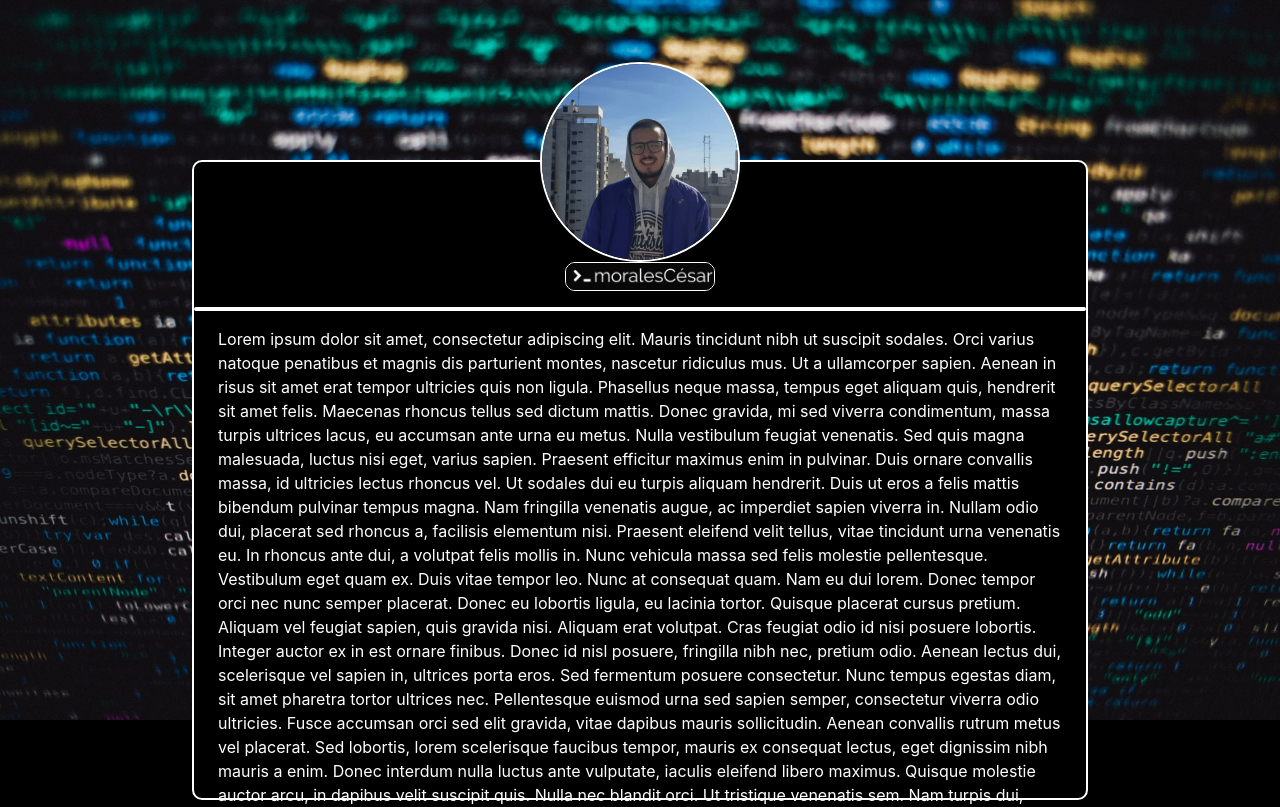
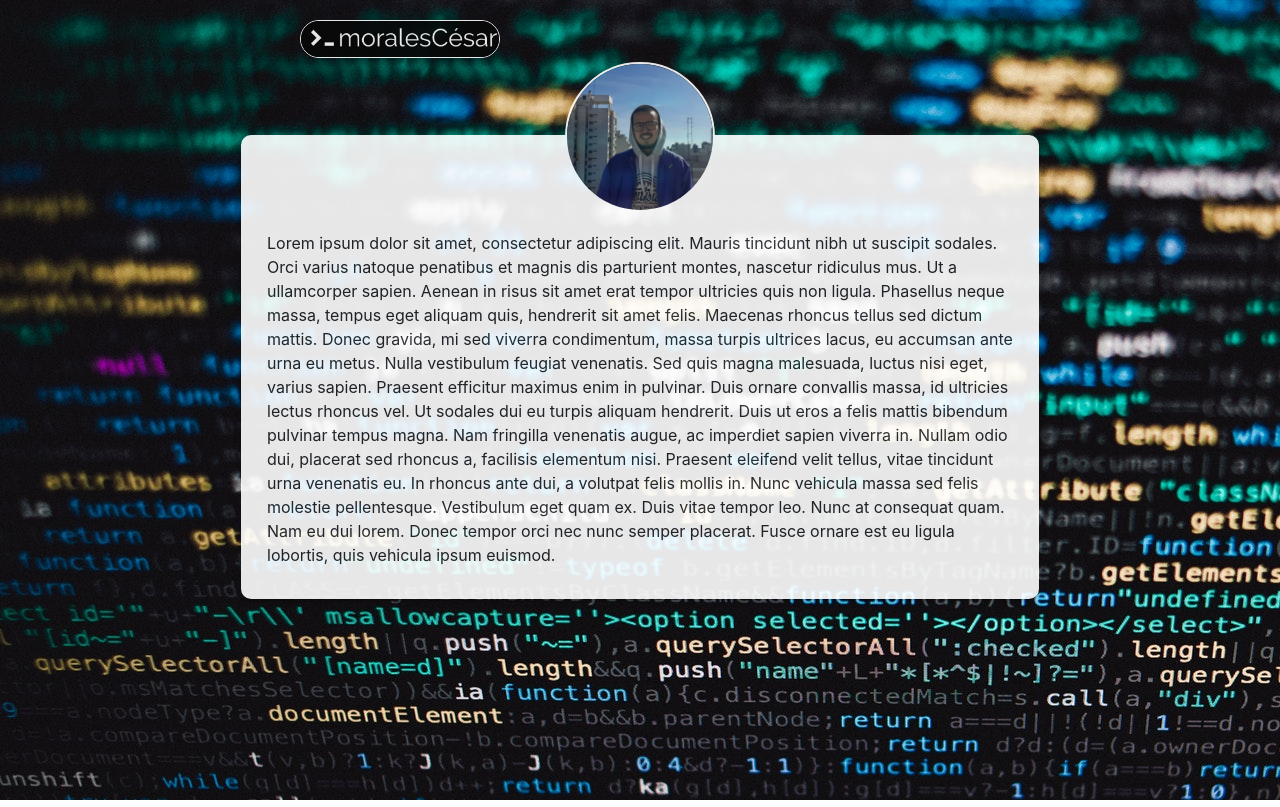
Before and after one commit to Cesar-Morales/react-cv, a React (Create React App) app: page / in a window 1280 px wide. Shown: the top 807 px of the page. Built offline with nearby package versions, Linux system fonts and the light colour scheme.

Commit message:
base terminada

```diff
--- a/public/index.html
+++ b/public/index.html
@@ -14,7 +14,7 @@
   <link rel="stylesheet" href="https://fonts.googleapis.com/css?family=Roboto:300,400,500,700&display=swap" />
   <link rel="stylesheet" href="https://stackpath.bootstrapcdn.com/bootstrap/4.3.1/css/bootstrap.min.css" integrity="sha384-ggOyR0iXCbMQv3Xipma34MD+dH/1fQ784/j6cY/iJTQUOhcWr7x9JvoRxT2MZw1T" crossorigin="anonymous">
 </head>
-  <body class="container" style="background: black;">
+  <body class="container" style="background-image: url('./images/code.jpg'); filter: opacity(90%)">
     <noscript>You need to enable JavaScript to run this app.</noscript>
     <div id="root"></div>
     <script src="https://code.jquery.com/jquery-3.3.1.slim.min.js" integrity="sha384-q8i/X+965DzO0rT7abK41JStQIAqVgRVzpbzo5smXKp4YfRvH+8abtTE1Pi6jizo" crossorigin="anonymous"></script>
--- a/src/App.js
+++ b/src/App.js
@@ -2,7 +2,7 @@
 /*Components */
 //import NavBar from './component/NavBar'
 //import Footer from './component/Footer'
-import CoverPage from './component/CoverPage'
+import BackgroundImage from './component/BackgroundImage'
 import BodyComp from './component/BodyComp'
 import {Container} from '@material-ui/core'
 
@@ -11,9 +11,9 @@ function App() {
   return (
     <Container maxWidth='xl'>
       {/* Card */}
-        <CoverPage></CoverPage>
+        <BackgroundImage></BackgroundImage>
       {/* navbar fixed */}
-      <BodyComp></BodyComp>
+        <BodyComp></BodyComp>
       {/* Body
         <NavBar></NavBar>
       {/* footer
--- /dev/null
+++ b/src/component/BackgroundImage.js
@@ -0,0 +1,22 @@
+import React, { Component } from 'react'
+import {Box} from '@material-ui/core/'
+
+
+export default class BackgroundImage extends Component {
+    render() {
+        return (
+            <Box position="relative" top='0%'>
+                <Box left="18%" position="absolute" top='20px' zIndex="0">
+                    <img width='200' style={styleImg} src={process.env.PUBLIC_URL + '/images/moralesCesarLogo.png'} alt="background" />
+                </Box>
+            </Box>
+        )
+    }
+}
+
+const styleImg = {
+  display:'block',
+  margin:'auto',
+  borderRadius: '100px',
+  border: '1px solid white'
+}
--- a/src/component/BodyComp.js
+++ b/src/component/BodyComp.js
@@ -5,38 +5,21 @@ export default class BodyComp extends Component {
   render() {
     return (
       /*all*/
-      <Box  zIndex='1' position="absolute" top="20%" bottom='0' right="15%" left="15%" style={border} >
+      <Box  zIndex='1'  boxShadow={3}  position="absolute" top="135px"  right="15%" left="15%" style={border} >
         {/*photo*/}
-            <Box zIndex='3' position="absolute" left="0" right="0%" top="-100px">
-              <img width='200px' height='200px' src={process.env.PUBLIC_URL + '/images/profileImage.png'} style={centerImg} alt="background" />
+        <Box zIndex='1' position="absolute" left="0%" right="0%" top="-75px">
+          <img width='150px' height='150px' src={process.env.PUBLIC_URL + '/images/profileImage.png'} style={centerImg} alt="background" />
         </Box>
         {/*body*/}
-            <Box  position='relative' top='100px'>
-
-              <img width='150' style={styleImg} src={process.env.PUBLIC_URL + '/images/moralesCesarLogo.png'} alt="background" />
-              <hr style={border}/>
-              <Container>
-            <p style={{color:'white'}}>
+        <Box  position='relative' top='70px'>
+          <br/>
+          <Container style={{marginBottom:'100px'}}>
+            <p >
               Lorem ipsum dolor sit amet, consectetur adipiscing elit. Mauris tincidunt nibh ut suscipit sodales. Orci varius natoque penatibus et magnis dis parturient montes, nascetur ridiculus mus. Ut a ullamcorper sapien. Aenean in risus sit amet erat tempor ultricies quis non ligula. Phasellus neque massa, tempus eget aliquam quis, hendrerit sit amet felis. Maecenas rhoncus tellus sed dictum mattis. Donec gravida, mi sed viverra condimentum, massa turpis ultrices lacus, eu accumsan ante urna eu metus. Nulla vestibulum feugiat venenatis.
-
               Sed quis magna malesuada, luctus nisi eget, varius sapien. Praesent efficitur maximus enim in pulvinar. Duis ornare convallis massa, id ultricies lectus rhoncus vel. Ut sodales dui eu turpis aliquam hendrerit. Duis ut eros a felis mattis bibendum pulvinar tempus magna. Nam fringilla venenatis augue, ac imperdiet sapien viverra in. Nullam odio dui, placerat sed rhoncus a, facilisis elementum nisi. Praesent eleifend velit tellus, vitae tincidunt urna venenatis eu. In rhoncus ante dui, a volutpat felis mollis in. Nunc vehicula massa sed felis molestie pellentesque. Vestibulum eget quam ex. Duis vitae tempor leo. Nunc at consequat quam. Nam eu dui lorem. Donec tempor orci nec nunc semper placerat.
-
-Donec eu lobortis ligula, eu lacinia tortor. Quisque placerat cursus pretium. Aliquam vel feugiat sapien, quis gravida nisi. Aliquam erat volutpat. Cras feugiat odio id nisi posuere lobortis. Integer auctor ex in est ornare finibus. Donec id nisl posuere, fringilla nibh nec, pretium odio. Aenean lectus dui, scelerisque vel sapien in, ultrices porta eros. Sed fermentum posuere consectetur. Nunc tempus egestas diam, sit amet pharetra tortor ultrices nec. Pellentesque euismod urna sed sapien semper, consectetur viverra odio ultricies. Fusce accumsan orci sed elit gravida, vitae dapibus mauris sollicitudin. Aenean convallis rutrum metus vel placerat. Sed lobortis, lorem scelerisque faucibus tempor, mauris ex consequat lectus, eget dignissim nibh mauris a enim. Donec interdum nulla luctus ante vulputate, iaculis eleifend libero maximus. Quisque molestie auctor arcu, in dapibus velit suscipit quis.
-
-Nulla nec blandit orci. Ut tristique venenatis sem. Nam turpis dui, iaculis vitae ullamcorper vitae, placerat sit amet mi. Praesent cursus mauris aliquet, blandit dolor imperdiet, blandit urna. Nullam ultricies lacus vel dignissim mattis. Etiam tincidunt enim est, id mattis enim aliquet in. Praesent malesuada aliquet hendrerit. In hac habitasse platea dictumst. Vestibulum augue justo, congue non egestas et, aliquet suscipit leo. Nunc gravida, turpis at dictum viverra, risus justo suscipit diam, eget consequat nisl arcu non leo. Praesent rhoncus tristique felis ac luctus. Ut eget leo quis velit accumsan fringilla ut in diam. Aliquam sed dignissim diam, in fermentum odio. Etiam vel leo vel neque porttitor varius.
-
-Morbi vel dolor nunc. Fusce non ante et nisl aliquet molestie a vel est. Nulla malesuada lectus in odio aliquam, sit amet gravida mi rutrum. In dignissim enim leo, ac interdum felis ullamcorper sed. Quisque at dui at leo sodales vestibulum et vel turpis. Morbi velit tortor, malesuada id ex at, efficitur ultricies leo. Pellentesque nisi massa, scelerisque sit amet risus nec, pretium rutrum sapien. Nullam luctus venenatis sapien id rutrum. Duis quis posuere eros, gravida auctor augue. In semper tristique mattis. Nunc laoreet a lacus a pulvinar. Curabitur semper sodales dolor, eget eleifend ligula condimentum quis. Nunc lorem magna, viverra sit amet sollicitudin a, pulvinar ac dui.
-
-Sed vitae sapien et odio eleifend efficitur. Suspendisse ornare, tellus ac fermentum viverra, arcu mauris semper orci, non lobortis tortor lectus nec nunc. Nam eleifend lacinia leo ut convallis. Integer tincidunt rhoncus sagittis. Nulla quis sodales orci. Aenean molestie sodales ullamcorper. Suspendisse metus mi, imperdiet vitae faucibus et, venenatis ut orci. Nam malesuada metus eros, a tincidunt nisl efficitur vitae. Nam nibh enim, facilisis id hendrerit a, lacinia sollicitudin justo. Suspendisse euismod leo et nunc lobortis commodo. Cras viverra scelerisque libero eget hendrerit. In sed eros id ante dapibus fringilla. Phasellus tortor risus, facilisis vitae est ut, posuere egestas tortor.
-
-Fusce ornare est eu ligula lobortis, quis vehicula ipsum euismod. Phasellus aliquam est eget erat maximus, et pharetra odio sagittis. Morbi eros elit, porttitor ac leo a, posuere tempor magna. Suspendisse tincidunt tincidunt mauris, sit amet ultrices orci placerat et. Curabitur mattis non nibh vitae bibendum. Pellentesque sed efficitur ligula, et tincidunt purus. Pellentesque habitant morbi tristique senectus et netus et malesuada fames ac turpis egestas. Vivamus sed velit ex. Proin dapibus ex lorem, at ultricies augue laoreet at. In velit elit, efficitur dignissim tristique nec, pulvinar a ex. Donec dapibus nulla nunc, sollicitudin euismod mauris aliquam quis. Etiam efficitur et odio vel fermentum. Aenean quis aliquam nulla. In at dolor velit. Proin nec tellus eget neque commodo lobortis. Cras laoreet ligula eget imperdiet egestas.
-
-Maecenas quis augue venenatis, egestas ex sit amet, suscipit quam. Donec quis est nec dolor vehicula gravida eu vel nibh. Donec et tellus at urna eleifend tincidunt. Nullam vitae bibendum urna. Vivamus a elit eu lorem dictum aliquam. Suspendisse vel convallis arcu, vitae congue mauris. Aenean porta libero non consequat dictum. Suspendisse eu ex nec ex cursus dapibus eget et elit. Pellentesque habitant morbi tristique senectus et netus et malesuada fames ac turpis egestas. Fusce laoreet consequat magna et elementum. In posuere quam at elit pharetra, vel suscipit est facilisis. Ut id felis mollis, ornare felis sit amet, ullamcorper dolor. Nullam nisi nisl, rutrum vitae sagittis nec, euismod non est.
-
-Etiam ut mollis erat. Duis quis volutpat nisi, in elementum nulla. Nulla laoreet convallis metus, ut tincidunt neque dignissim vel. In hendrerit rhoncus sapien eget consectetur. Nunc placerat lectus sed ante vestibulum dignissim. Sed dignissim, neque sed lacinia ornare, odio tellus auctor dolor, id cursus turpis leo vitae enim. Sed sit amet eleifend nulla. Praesent suscipit purus id pharetra interdum. In in sapien sed erat hendrerit lobortis. Fusce sit amet maximus leo. Quisque quam massa, venenatis ut sapien nec, aliquet tempor dolor. Cras eleifend purus id nunc vehicula, at vestibulum massa congue. Vivamus feugiat sem et orci porttitor auctor. Etiam nec mi semper, hendrerit felis id, bibendum ligula. Nunc id imperdiet enim.
-
-Aliquam tincidunt lacinia tellus, non ultrices mauris fringilla sed. Ut porttitor non nisl non bibendum. Praesent auctor ipsum a lorem rutrum eleifend. Class aptent taciti sociosqu ad litora torquent per conubia nostra, per inceptos himenaeos. Nullam blandit nunc sit amet mattis imperdiet. Mauris pellentesque tristique sem, quis luctus sapien. Proin eget nibh turpis. Mauris elementum in nunc et vehicula. Vestibulum non tellus a eros euismod vulputate. Curabitur gravida velit mi, vel maximus ante dignissim quis. Etiam convallis, sapien id lobortis pellentesque, turpis tellus suscipit lectus, non tempus nisi ante eget tellus.
-            </p></Container>
+              Fusce ornare est eu ligula lobortis, quis vehicula ipsum euismod.
+            </p>
+          </Container>
         </Box>
       </Box>
     )
@@ -45,7 +28,7 @@ Aliquam tincidunt lacinia tellus, non ultrices mauris fringilla sed. Ut porttito
 
 const border = {
   border: '2px solid white',
-  background: 'black',
+  background: 'white',
   borderRadius: '10px',
 }
 const centerImg = {
@@ -54,11 +37,3 @@ const centerImg = {
   borderRadius: '100px',
   border: '2px solid white'
 }
-
-const styleImg = {
-  display:'block',
-  margin:'auto',
-  borderRadius: '10px 10px',
-
-  border: '1px solid white'
-}
--- a/src/component/CoverPage.js
+++ /dev/null
@@ -1,13 +0,0 @@
-import React, { Component } from 'react'
-import Box from '@material-ui/core/Box'
-
-
-export default class CoverPage extends Component {
-    render() {
-        return (
-            <Box left="0%" position="absolute" top='0%' zIndex="0">
-                <img width='100%' height='100%' src={process.env.PUBLIC_URL + '/images/code.jpg'} alt="background" />
-            </Box>
-        )
-    }
-}
```
Lines whose indentation alone changed are shown as unchanged.
